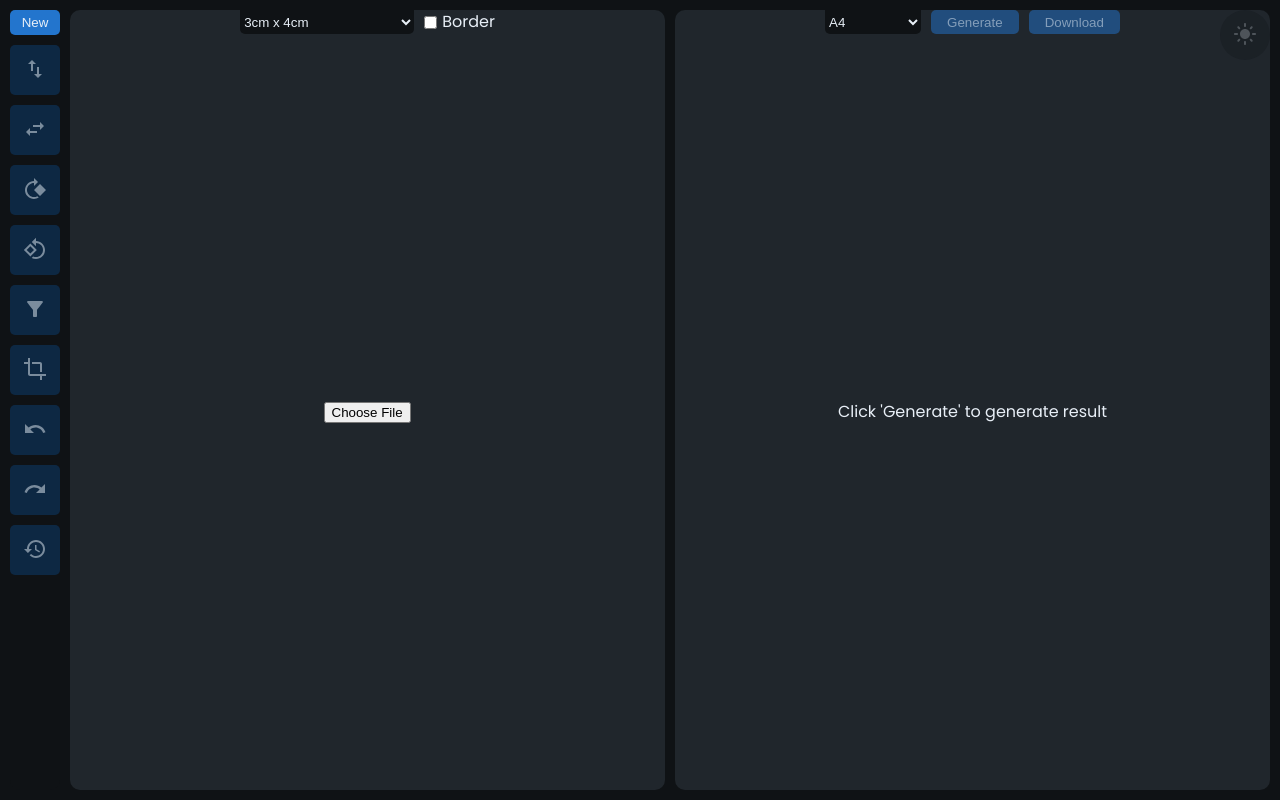
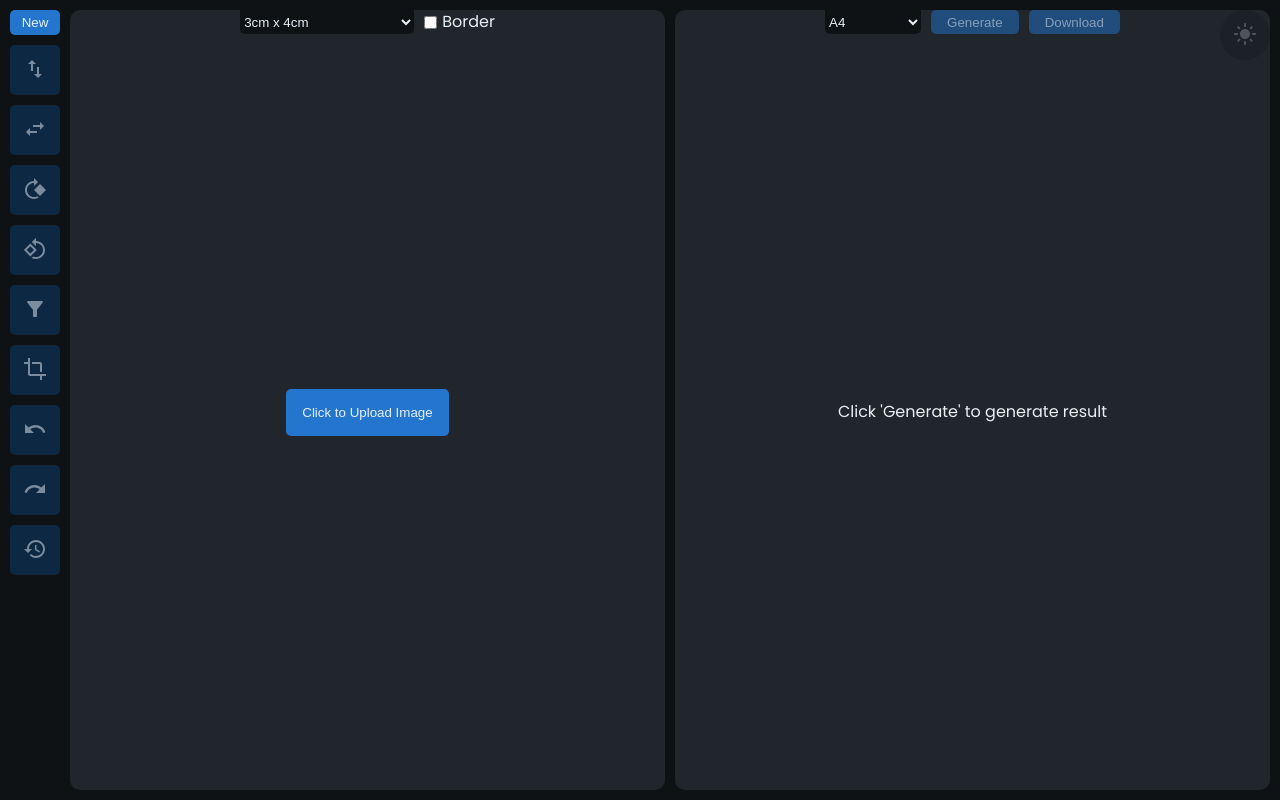
Before and after one commit to dipeshhhh/Print-Grid, a React (Create React App) app: page / in a window 1280 px wide. Built offline with nearby package versions, Linux system fonts and the light colour scheme; the HTML template or start-up script is replaced by a standard one.

Commit message:
Feature: Add drag and drop functionality for image upload

```diff
--- a/src/Components/PageSections/ImageSection/ImageSection.css
+++ b/src/Components/PageSections/ImageSection/ImageSection.css
@@ -1,6 +1,11 @@
+:root {
+  --upload-image-button-padding: 16px;
+}
+
 .image-section {
   display: flex;
   flex-grow: 1;
+  position: relative;
 }
 
 .image-section-main {
@@ -20,13 +25,51 @@
   gap: 0.5ch;
 }
 
+.drop-image-overlay {
+  position: absolute;
+  top: 0;
+  left: 0;
+  height: 100%;
+  width: 100%;
+  z-index: 10;
+  display: flex;
+  align-items: center;
+  text-align: center;
+  justify-content: center;
+  background-color: var(--background);
+  color: var(--text);
+  border: 5px dashed var(--text);
+  border-radius: var(--section-radius);
+  opacity: 0.9;
+}
+
 .image-preview {
   max-width: 100%;
   max-height: calc(100vh - 64px);
   transition: all 150ms ease-in-out 0s;
 }
 
-.file-input-text-hidden {
-  width: var(--file-input-button-width);
+.upload-image-button {
+  display: flex;
+  align-items: center;
+  justify-content: center;
+  cursor: pointer;
+  padding: var(--upload-image-button-padding);
+  background-color: var(--primary);
+  color: var(--text);
+  border-radius: var(--button-radius);
+  border: none;
+}
+
+.upload-image-button:hover {
+  background-color: var(--background);
+}
+
+.file-input-hidden {
+  position: 'absolute';
+  opacity: 0;
+  height: 0.1px;
+  width: 0.1px;
   overflow: hidden;
+  z-index: -1;
 }
--- a/src/Components/PageSections/ImageSection/ImageSection.jsx
+++ b/src/Components/PageSections/ImageSection/ImageSection.jsx
@@ -1,9 +1,10 @@
-import React, { useRef } from 'react';
+import React, { useRef, useState } from 'react';
 import '../PageSections.css';
 import './ImageSection.css';
 
 // Components
 import CustomSizeDialog from '../../Dialogs/CustomSizeDialog/CustomSizeDialog.jsx';
+import ConfirmationDialog from '../../Dialogs/ConfirmationDialog/ConfirmationDialog.jsx';
 
 function ImageSection({
   uploadImage,
@@ -20,6 +21,9 @@ function ImageSection({
   cmToPx,
   inchToPx
 }) {
+  const [isUserDroppingImage, setIsUserDroppingImage] = useState(false);
+  const newUploadFiles = useRef(null);
+  const confirmNewUploadRef = useRef(null);
   const customImageSizeDialogRef = useRef(null);
   const imageSizeSelectorRef = useRef(null);
 
@@ -28,6 +32,28 @@ function ImageSection({
     if (e.target.value !== 'custom') setSelectedImageSize(imageSizes.find(imageSize => imageSize.name === e.target.value));
     else customImageSizeDialogRef.current.showModal();
   }
+
+  const handleDragOver = (e) => {
+    e.preventDefault();
+    setIsUserDroppingImage(true);
+  }
+  const handleDrop = (e) => {
+    e.preventDefault();
+    // since upload image expects e.target.files
+    const files = { target: { files: e.dataTransfer.files } };
+    if (!image.imageUrl) {
+      uploadImage(files);
+    }
+    else {
+      newUploadFiles.current = files;
+      confirmNewUploadRef.current.showModal();
+    }
+    setIsUserDroppingImage(false);
+  }
+  const handleDragLeave = (e) => {
+    e.preventDefault();
+    setIsUserDroppingImage(false)
+  };
 
   // Hide the file input when an image is uploaded to show the preview.
   // Can't hide the input using 'display: none', 'visibility: hidden', or 'opacity: 0' because it will prevent the file input from working.
@@ -70,7 +96,19 @@ function ImageSection({
           <label htmlFor='border-check'>Border</label>
         </span>
       </div>
-      <div className='image-section-main' onDrop={uploadImage}>
+      <div
+        className='image-section-main'
+        onDragOver={handleDragOver}
+      >
+        {isUserDroppingImage &&
+          <div
+            className='drop-image-overlay'
+            onDrop={handleDrop}
+            onDragLeave={handleDragLeave}
+          >
+            <h4>Drop the image here</h4>
+          </div>
+        }
         {image.imageUrl &&
           <img
             className='image-preview'
@@ -92,13 +130,29 @@ function ImageSection({
             }}
           />
         }
+        {
+          (!image.imageUrl) &&
+          <button className='upload-image-button' onClick={()=>{inputRef.current.click();}}>
+          Click to Upload Image
+          </button>
+        }
         <input
           type='file'
-          className='file-input-text-hidden'
+          className='file-input-hidden'
           accept='image/*'
           ref={inputRef}
           style={image.imageUrl ? hiddenFileInputCss : {}}
           onChange={uploadImage}
+        />
+        <ConfirmationDialog
+          referrer={confirmNewUploadRef}
+          title='Open new image?'
+          message='This will discard all changes made to the current image.'
+          onConfirm={() => uploadImage(newUploadFiles.current)}
+          onClose={() => {
+            setIsUserDroppingImage(false);
+            confirmNewUploadRef.current.close();
+          }}
         />
       </div>
     </section>
```
